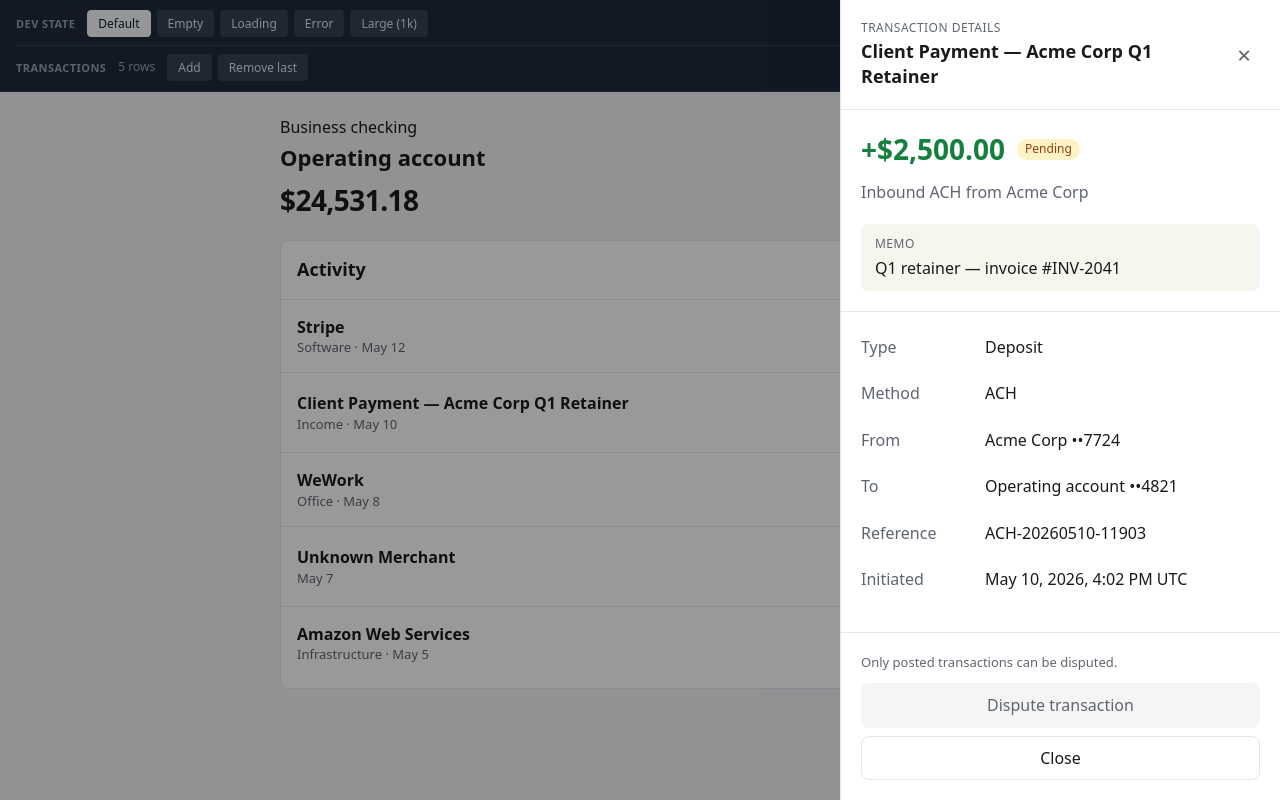
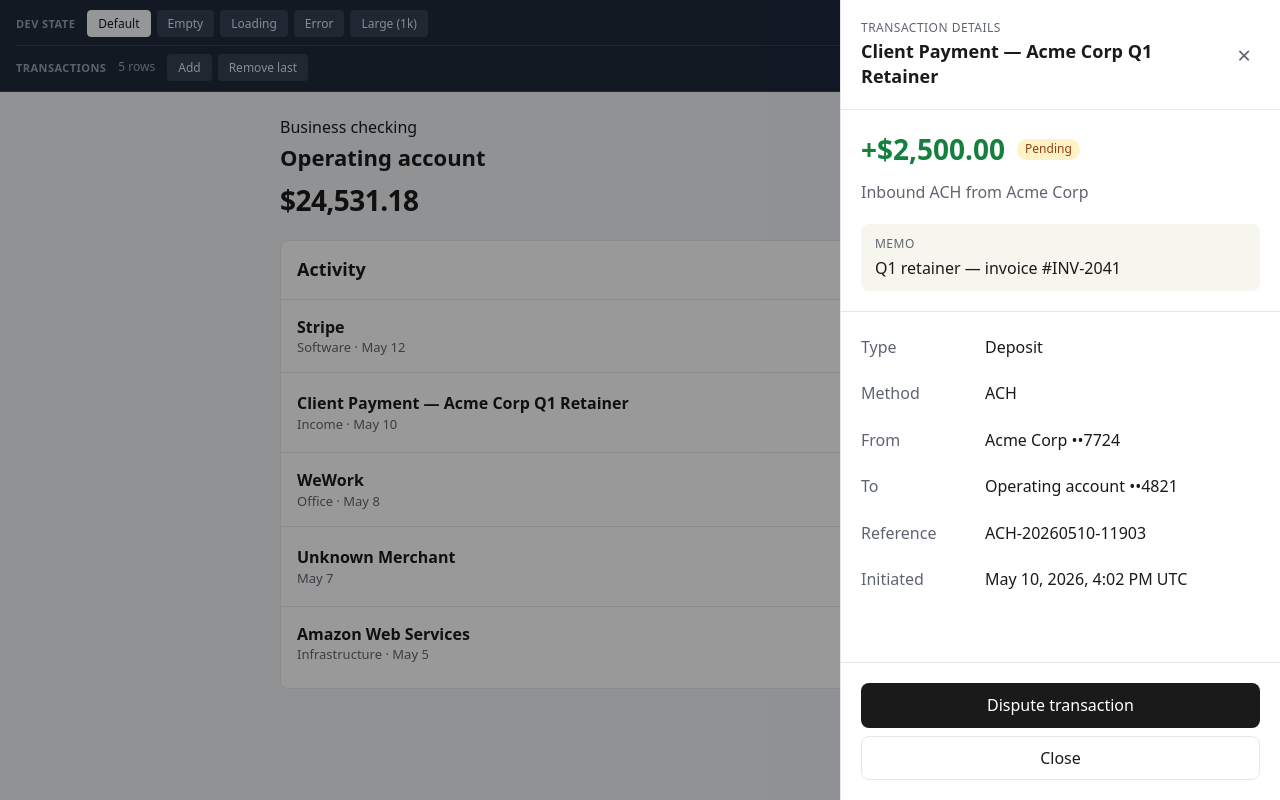
Before and after one commit to v3nk3y/design-eng-activity-feed, a React (Vite) app: page / in a window 1280 px wide. Both pictures are taken after a click on the button 640 px from the left and 412 px from the top of the page. Built offline with nearby package versions, Linux system fonts and the light colour scheme.

Commit message:
fix: improve row accessibility and show dispute without conditions

```diff
--- a/src/components/ActivityFeed/TransactionRow.tsx
+++ b/src/components/ActivityFeed/TransactionRow.tsx
@@ -16,6 +16,7 @@ export function TransactionRow({ transaction, onSelect }: TransactionRowProps) {
     <button
       type='button'
       className='transaction-row'
+      aria-haspopup='dialog'
       onClick={() => onSelect(transaction.id)}
     >
       <span className='transaction-row__main'>
--- a/src/components/TransactionDetail/TransactionDetail.css
+++ b/src/components/TransactionDetail/TransactionDetail.css
@@ -159,12 +159,6 @@
   border-top: 1px solid var(--line);
 }
 
-.detail-panel__eligibility {
-  margin: 0 0 12px;
-  font-size: 13px;
-  color: var(--muted);
-}
-
 .detail-panel__actions {
   display: flex;
   flex-direction: column;
@@ -192,12 +186,6 @@
   border: 1px solid transparent;
 }
 
-.detail-panel__dispute:disabled {
-  color: var(--muted);
-  background: var(--hover);
-  cursor: not-allowed;
-}
-
 .detail-panel__dismiss {
   color: var(--text);
   background: none;
--- a/src/components/TransactionDetail/TransactionDetail.tsx
+++ b/src/components/TransactionDetail/TransactionDetail.tsx
@@ -93,19 +93,8 @@ export function TransactionDetail({ transaction, onClose }: TransactionDetailPro
               </div>
 
               <footer className='detail-panel__footer'>
-                {transaction.status !== 'posted' && (
-                  <p className='detail-panel__eligibility' id='dispute-eligibility'>
-                    Only posted transactions can be disputed.
-                  </p>
-                )}
-
                 <div className='detail-panel__actions'>
-                  <button
-                    type='button'
-                    className='detail-panel__dispute'
-                    disabled={transaction.status !== 'posted'}
-                    aria-describedby={transaction.status === 'posted' ? undefined : 'dispute-eligibility'}
-                  >
+                  <button type='button' className='detail-panel__dispute'>
                     Dispute transaction
                   </button>
 
```
